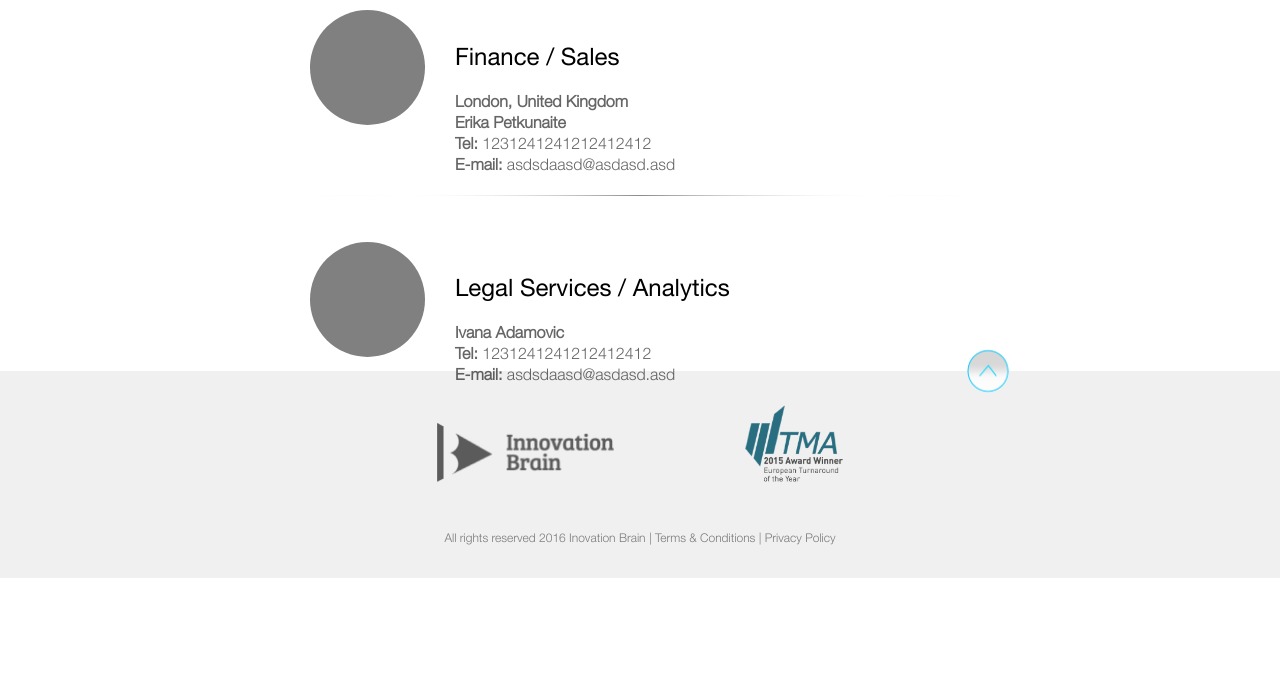
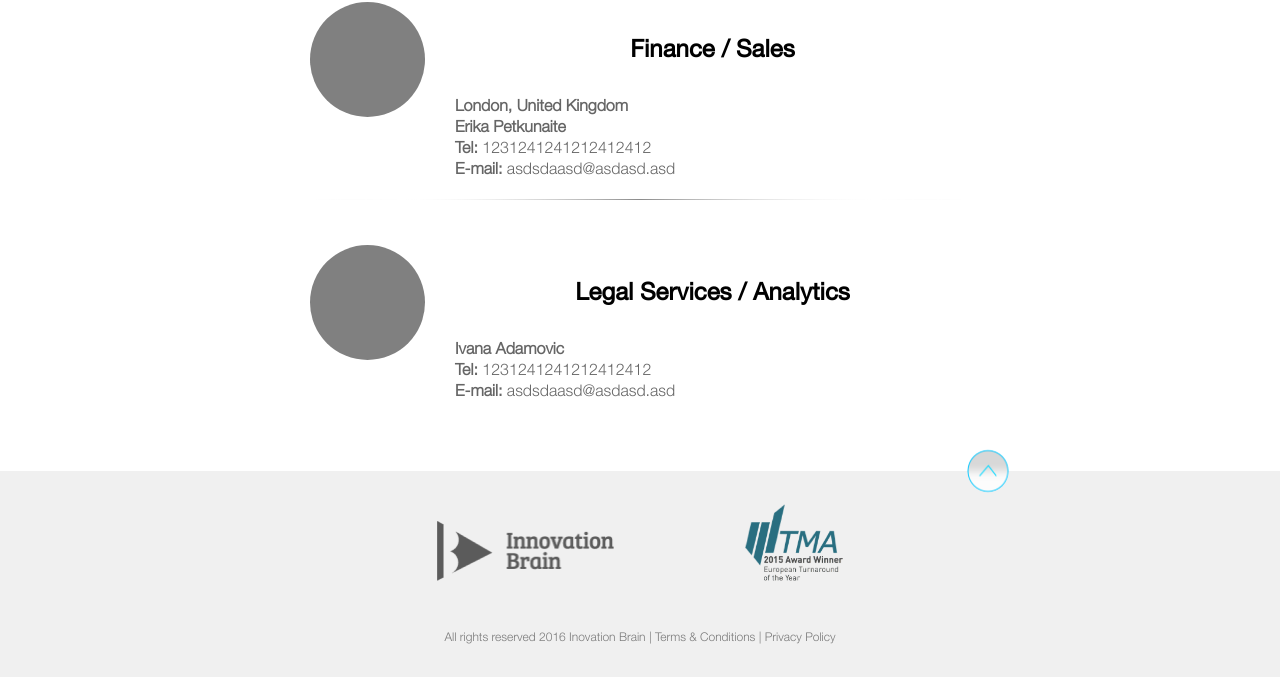
Before and after one commit to markomitranic/innovationBrain, a PHP site: page /production/contact.html in a window 1280 px wide. Shown: the part 444-1121 px from the top of the page. Before the commit the page ends 1022 px from the top, so only its background shows below. Run offline with PHP 8.4, Linux system fonts and the light colour scheme; style sheets or scripts are compiled from the project's sources.

Commit message:
css fixes/notfixes

```diff
--- a/assets/less/contact-us.less
+++ /dev/null
@@ -1,24 +0,0 @@
-.contact-us {
-
-	padding-top: 20px;
-
-	.circle-group {
-		width: 20%;
-		float: left;
-	}
-
-	.contact-info {
-		width: 80%;
-		margin-left: 180px;
-	}
-
-	h4 {
-		font-weight: normal;
-		text-align: left;
-		margin-bottom: 20px;
-	}
-
-	.contact-box {
-		margin: 30px 0;
-	}
-}
--- a/assets/less/style.less
+++ b/assets/less/style.less
@@ -31,6 +31,3 @@
 
 //THOUGHT LEADERSHIP PAGE
 @import "leadership.less";
-
-//CONTACT US PAGE
-@import "contact-us.less";
--- a/production/aboutus.html
+++ b/production/aboutus.html
@@ -132,8 +132,10 @@
 					consequat.</p>
 				</div>
 			</div>
-			<section class="contact-group">
-				<img src="img/au-line.png" class="content-spacer-line" alt="spacer">
+
+			<img src="img/au-line.png" class="content-spacer-line" alt="spacer">
+
+			<section class="block contact-group">
 				<header>
 					<h3><span class="icon icon-mail"></span>Please feel free to contact us:</h3>
 				</header>
--- a/production/contact.html
+++ b/production/contact.html
@@ -83,6 +83,8 @@
 				</div>
 			</div>
 
+			<div class="clearfix"></div>
+
 		</section>
 	</article>
 
--- a/production/leadership.html
+++ b/production/leadership.html
@@ -68,7 +68,7 @@
 				<button>Download</button>
 			</article>
 
-			<section class="contact-group">
+			<section class=" block contact-group">
 				<img src="img/au-line.png" class="content-spacer-line" alt="spacer">
 				<header>
 					<h3><span class="icon icon-mail"></span>Please feel free to contact us:</h3>
```
